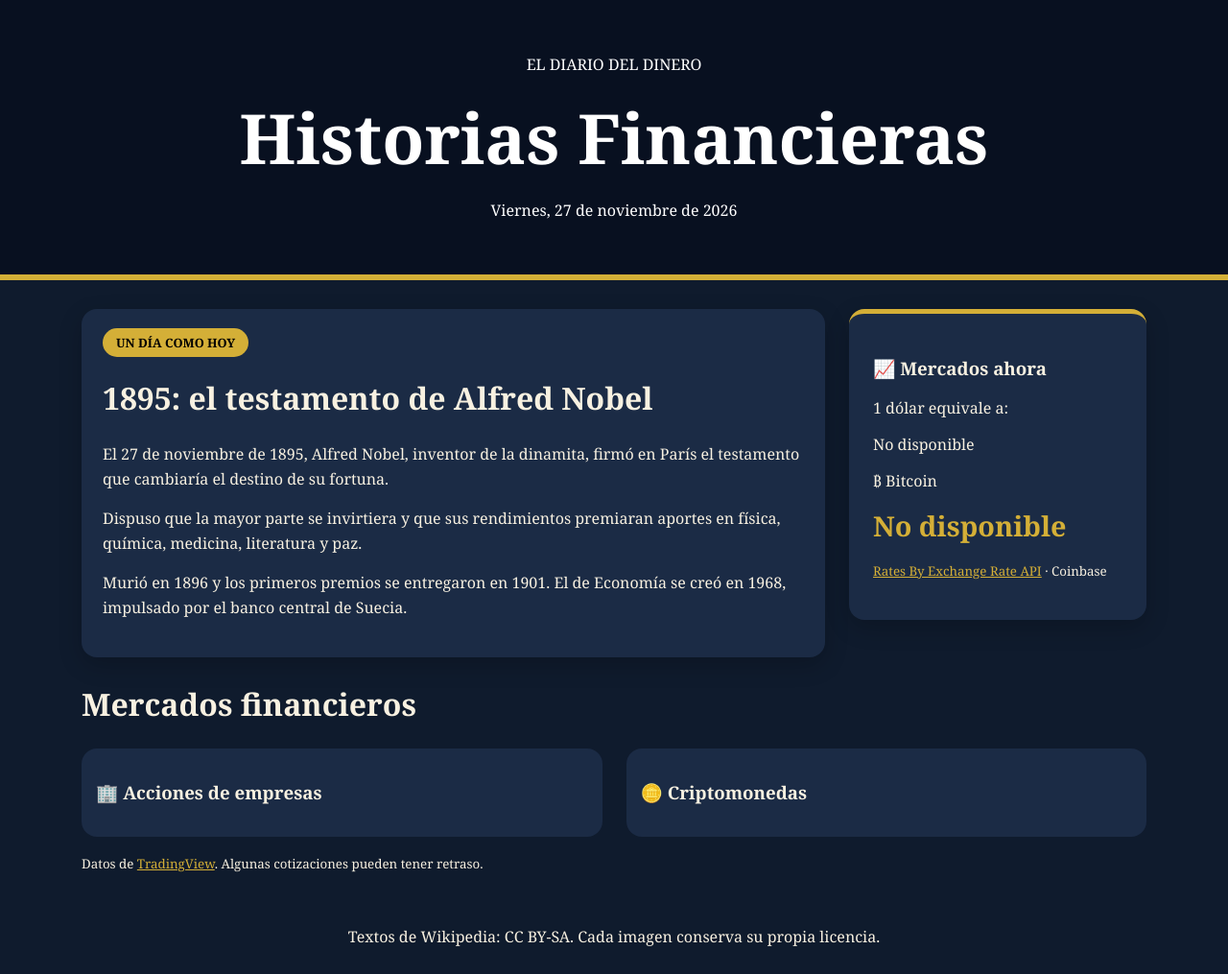
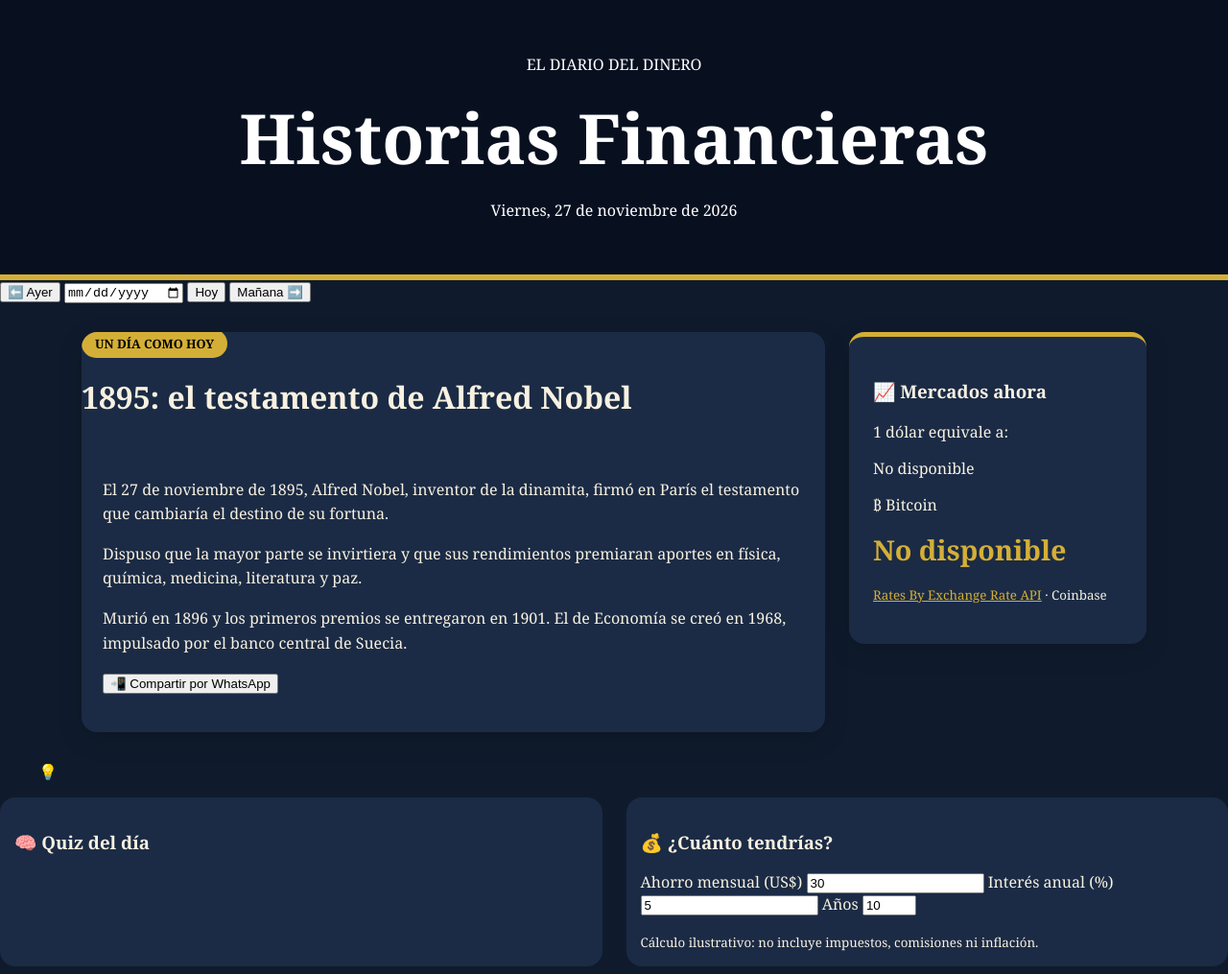
Before and after one commit to penafieldiego76-glitch/Financial-Daily, a plain HTML site: page index.html in a window 1280 px wide. Shown: the top 1015 px of the page at 96% size. Drawn offline with Linux system fonts and the light colour scheme; no server answers; a script that the page names is missing.

Commit message:
Update index.html

```diff
--- a/index.html
+++ b/index.html
@@ -7,24 +7,34 @@
   <link rel="stylesheet" href="style.css">
 </head>
 <body>
+  <div id="cinta" class="tradingview-widget-container"></div>
   <header>
     <p>EL DIARIO DEL DINERO</p>
     <h1>Historias Financieras</h1>
     <p id="fecha"></p>
   </header>
+  <nav>
+    <button id="ayer">⬅️ Ayer</button>
+    <input type="date" id="calendario" aria-label="Elegir fecha">
+    <button id="actual">Hoy</button>
+    <button id="manana">Mañana ➡️</button>
+  </nav>
   <main>
-    <div>
-      <article>
-        <div class="texto">
+    <article>
+      <div class="portada">
+        <img id="foto" alt="" hidden>
+        <div class="titular">
           <span class="etiqueta">UN DÍA COMO HOY</span>
           <h2 id="titulo">Cargando...</h2>
-          <div id="relato"></div>
-          <div id="contexto"></div>
-          <a id="fuente" target="_blank" rel="noopener" hidden>Leer el artículo y ver créditos</a>
         </div>
-      </article>
-      <img id="foto" alt="" hidden>
-    </div>
+      </div>
+      <div class="texto">
+        <div id="relato"></div>
+        <div id="contexto"></div>
+        <a id="fuente" target="_blank" rel="noopener" hidden>Leer el artículo y ver créditos</a>
+        <p><button id="compartir">📲 Compartir por WhatsApp</button></p>
+      </div>
+    </article>
     <aside>
       <h3>📈 Mercados ahora</h3>
       <p>1 dólar equivale a:</p>
@@ -34,6 +44,25 @@
       <p><small><a href="https://www.exchangerate-api.com">Rates By Exchange Rate API</a> · Coinbase</small></p>
     </aside>
   </main>
+  <section class="extras">
+    <blockquote>💡 <span id="consejo"></span></blockquote>
+    <div class="paneles">
+      <div class="tarjeta">
+        <h3>🧠 Quiz del día</h3>
+        <p id="pregunta"></p>
+        <div id="opciones"></div>
+        <p id="resultado"></p>
+      </div>
+      <div class="tarjeta">
+        <h3>💰 ¿Cuánto tendrías?</h3>
+        <label>Ahorro mensual (US$) <input type="number" id="monto" value="30" min="0"></label>
+        <label>Interés anual (%) <input type="number" id="tasa" value="5" min="0" step="0.1"></label>
+        <label>Años <input type="number" id="anios" value="10" min="1" max="60"></label>
+        <p id="total"></p>
+        <small>Cálculo ilustrativo: no incluye impuestos, comisiones ni inflación.</small>
+      </div>
+    </div>
+  </section>
   <section id="mercados">
     <h2>Mercados financieros</h2>
     <div class="paneles">
@@ -51,5 +80,6 @@
   <footer>Textos de Wikipedia: CC BY-SA. Cada imagen conserva su propia licencia.</footer>
   <script src="script.js"></script>
   <script src="mercados.js"></script>
+  <script src="extras.js"></script>
 </body>
 </html>
```
